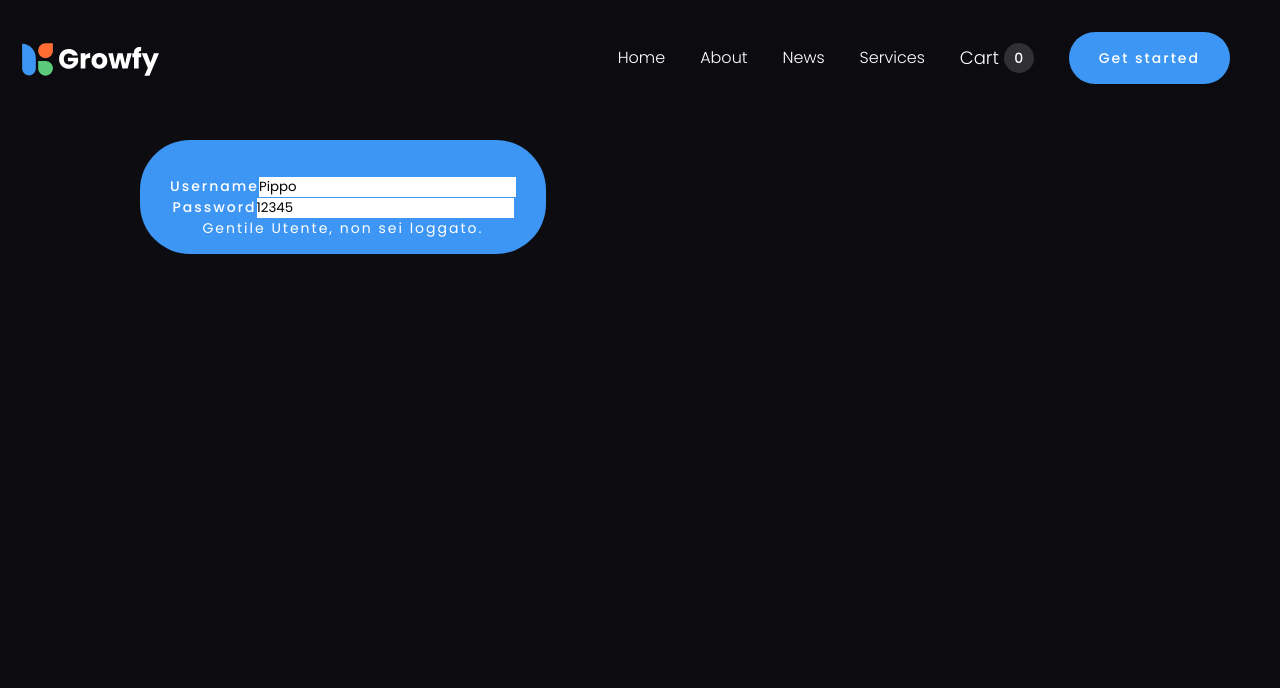
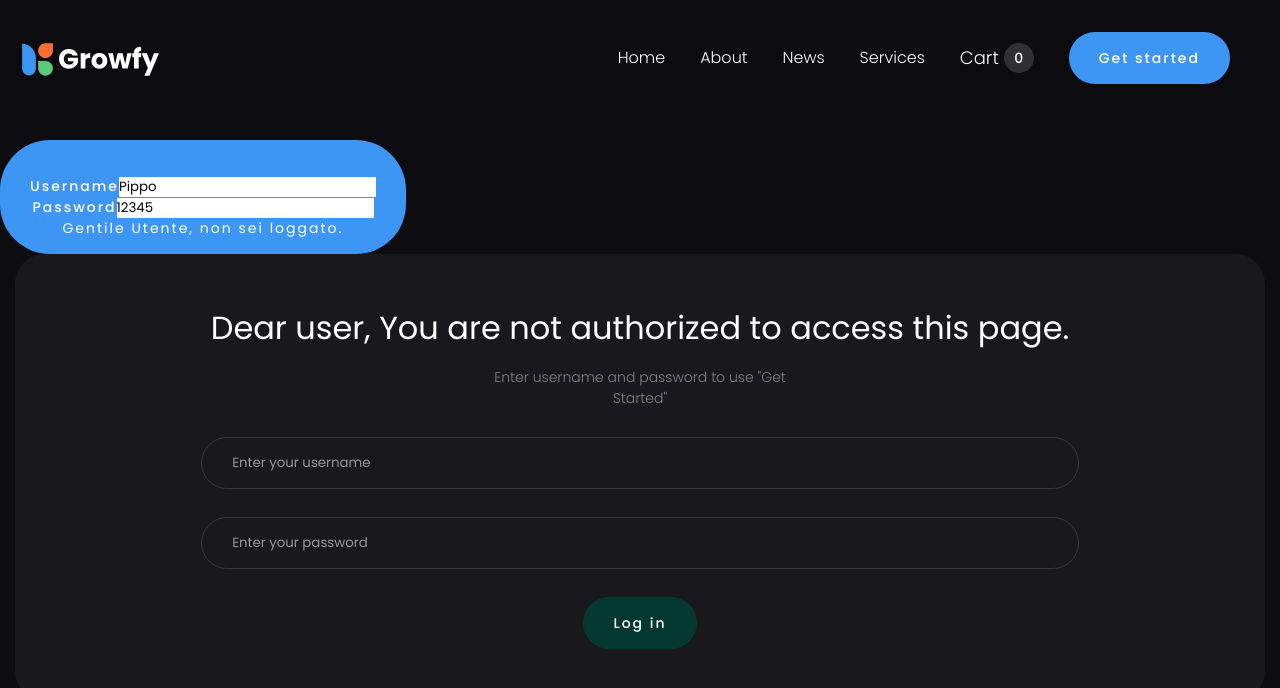
Before and after one commit to AlexEngDev/angular_investing, an Angular app: page /login in a window 1280 px wide. Shown: the top 688 px of the page. Built offline with nearby package versions, Linux system fonts and the light colour scheme.

Commit message:
commit_9

```diff
--- a/src/app/login/login.component.html
+++ b/src/app/login/login.component.html
@@ -38,3 +38,34 @@
     <h2 *ngIf="!checkPassword">Password errato</h2>
   </div>
 </div>
+
+<div class="start__container ">
+  <div class="start__body input__block">
+    <div class="start__column">
+      <h2 class="start__title">
+        Dear user, You are not authorized to access this page.
+      </h2>
+      <div class="start__text text">
+        <p>Enter username and password to use "Get Started"</p>
+      </div>
+    </div>
+    <div class="start__column ">
+      <div class="start__actions input__block">
+
+        <input
+          type="text"
+          placeholder="Enter your username"
+          required
+          class="subscribe__input input__login"
+        />
+        <input
+          type="text"
+          placeholder="Enter your password"
+          required
+          class="subscribe__input input__login"
+        />
+        <a href="" class="login__button button">Log in</a>
+      </div>
+    </div>
+  </div>
+</div>
--- a/src/styles.css
+++ b/src/styles.css
@@ -1376,8 +1376,21 @@ body {
 
 /***************************************************NEWS-component********************************************************/
 .news{
-margin: 10rem;
+margin: 10rem auto;
 }
+
 .login{
-  margin: 10rem;
+  margin-top: 10rem;
 }
+.input__block{
+  display: block;
+}
+.input__login{
+  display: block;
+  color: rgb(236, 126, 30);
+  margin: 2rem auto;
+  width: 75%;
+}
+.login__button{
+  background-color: rgb(4, 57, 50);
+}
```
